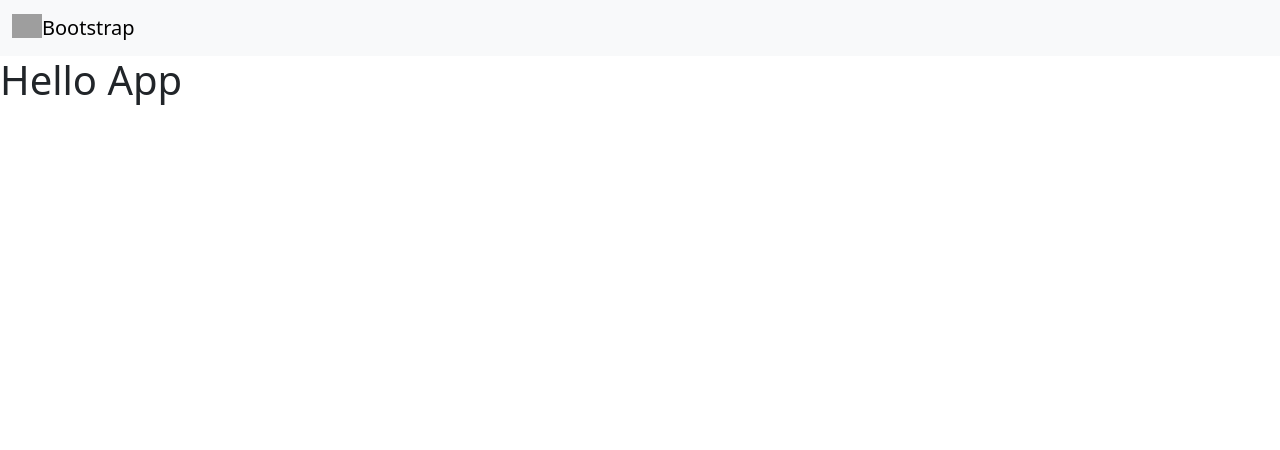
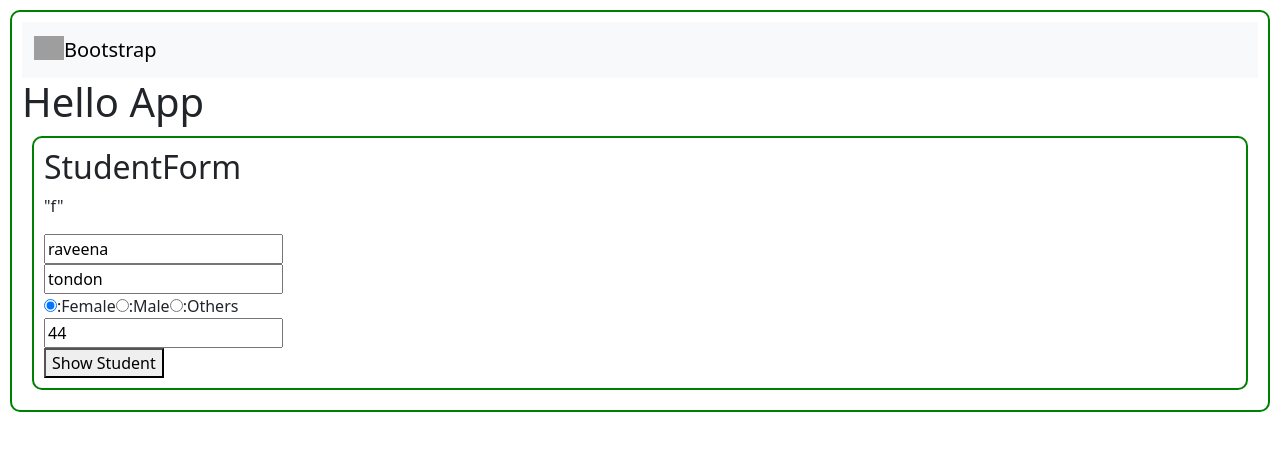
Before and after one commit to edupoly/twb2reactapp, a React (Vite) app: page / in a window 1280 px wide. Shown: the top 450 px of the page. Built offline with nearby package versions, Linux system fonts and the light colour scheme; grey boxes are pictures that could not be loaded.

Commit message:
adv-formhandling

```diff
--- a/package.json
+++ b/package.json
@@ -14,8 +14,10 @@
     "@emotion/styled": "^11.14.1",
     "@mui/material": "^7.3.9",
     "bootstrap": "^5.3.8",
+    "formik": "^2.4.9",
     "react": "^19.2.0",
-    "react-dom": "^19.2.0"
+    "react-dom": "^19.2.0",
+    "yup": "^1.7.1"
   },
   "devDependencies": {
     "@eslint/js": "^9.39.1",
--- a/src/App.jsx
+++ b/src/App.jsx
@@ -1,10 +1,12 @@
 import Navbar from "./component/Navbar";
+import StudentForm from "./component/StudentForm";
 import Counter from "./features/Counter";
 function App() {
   return (
-    <div>
+    <div className="mybox">
       <Navbar></Navbar>
       <h1>Hello App</h1>
+      <StudentForm></StudentForm>
     </div>
   );
 }
--- /dev/null
+++ b/src/component/StudentForm.jsx
@@ -0,0 +1,98 @@
+import { useFormik } from "formik";
+import { useEffect } from "react";
+import * as Yup from "yup";
+function StudentForm() {
+  var studentForm = useFormik({
+    initialValues: {
+      firstname: "",
+      lastname: "",
+      age: "",
+    },
+    validationSchema: Yup.object({
+      firstname: Yup.string()
+        .required("First name is Mandatory")
+        .min(3)
+        .matches(/^[a-zA-Z]+$/, "first name sarigga ivvu"),
+      age: Yup.number().test((a, ctx) => {
+        if (a >= 25) {
+          return true;
+        } else {
+          if (ctx.parent.gender === "m" && a < 25) {
+            return ctx.createError({
+              message: "Arey neeku pellendura nadu,,,",
+            });
+          }
+          if (ctx.parent.gender === "f" && a < 21) {
+            return ctx.createError({ message: "koncham time theesko" });
+          } else {
+            return true;
+          }
+        }
+      }),
+    }),
+    onSubmit: () => {
+      console.log(studentForm.values);
+    },
+  });
+  useEffect(() => {
+    studentForm.setValues({
+      firstname: "raveena",
+      age: 44,
+      gender: "f",
+      lastname: "tondon",
+    });
+  }, []);
+  return (
+    <div className="mybox">
+      <h2>StudentForm</h2>
+      <p>{JSON.stringify(studentForm.getFieldProps("gender")?.value)}</p>
+      <form onSubmit={studentForm.handleSubmit}>
+        <input type="text" {...studentForm.getFieldProps("firstname")} />
+        <b>
+          {studentForm?.touched.firstname && studentForm?.errors?.firstname && (
+            <>
+              <br />
+              <b>{studentForm?.errors.firstname}</b>
+            </>
+          )}
+        </b>
+        <br />
+        <input type="text" {...studentForm.getFieldProps("lastname")} />
+        <br />
+        <input
+          type="radio"
+          {...studentForm.getFieldProps("gender")}
+          value="f"
+          checked={studentForm.getFieldProps("gender")?.value == "f"}
+        />
+        :Female
+        <input
+          type="radio"
+          {...studentForm.getFieldProps("gender")}
+          value="m"
+        />
+        :Male
+        <input
+          type="radio"
+          {...studentForm.getFieldProps("gender")}
+          value="o"
+        />
+        :Others
+        <br />
+        <input type="text" {...studentForm.getFieldProps("age")} />
+        <b>
+          {studentForm?.touched.age && studentForm?.errors?.age && (
+            <>
+              <br />
+              <b>{studentForm?.errors.age}</b>
+            </>
+          )}
+        </b>
+        <br />
+        <button type="submit">Show Student</button>
+      </form>
+    </div>
+  );
+}
+
+export default StudentForm;
```
Also changed, not shown: 1 other file (tests, documents, lock files or other folders).
